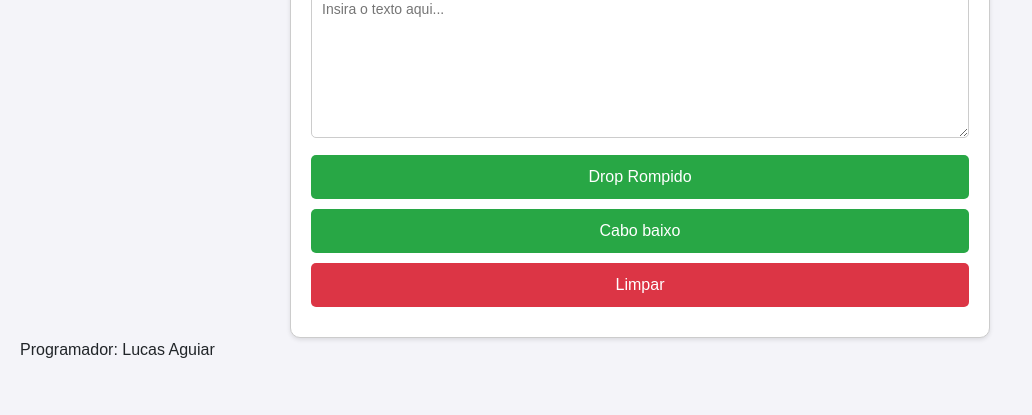
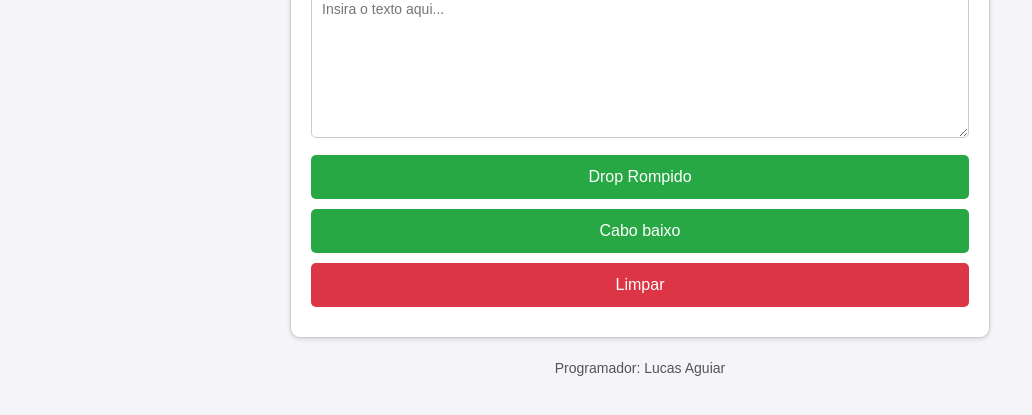
Before and after one commit to LucasAguiar00/MoniTools, a plain HTML site: page index.html in a window 1280 px wide. Shown: the part 109-524 px from the top of the page, without its empty margins (0-1032 px from the left). Drawn offline with nearby package versions, Linux system fonts and the light colour scheme.

Commit message:
Update index.html

```diff
--- a/index.html
+++ b/index.html
@@ -52,6 +52,12 @@
         .alert {
             margin-top: 20px;
             display: none;
+        }
+        footer {
+            text-align: center;
+            margin-top: 20px;
+            font-size: 14px;
+            color: #555;
         }
     </style>
 </head>
```
